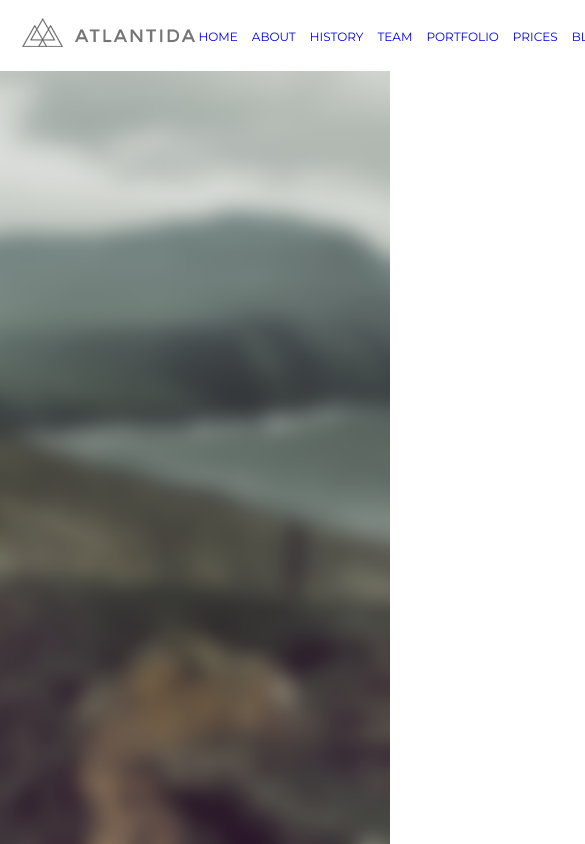
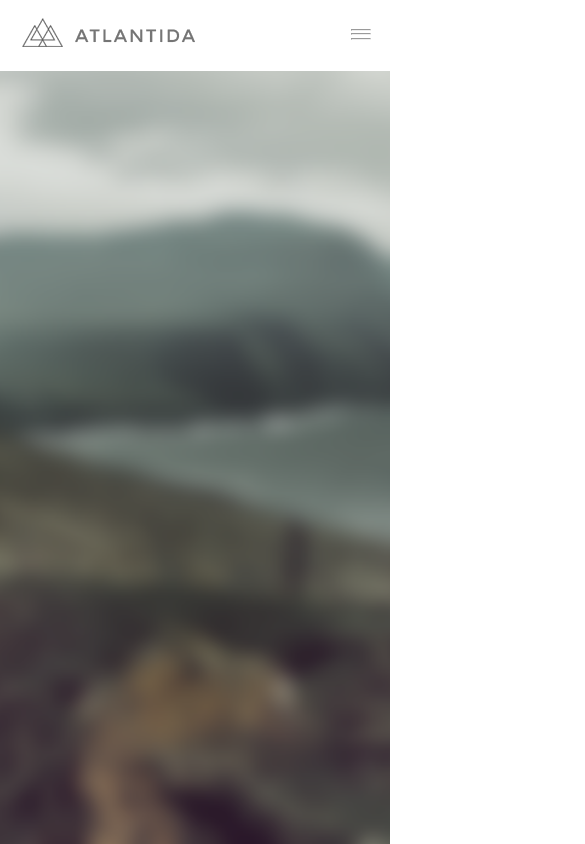
Before and after one commit to MarkevichVlad-1431/Atlantida, a website built with webpack: page src/index.html in a window 390 px wide. Shown: the top 844 px of the page, 585 px wide, since content can reach past the window. Built offline with nearby package versions, Linux system fonts and the light colour scheme.

Commit message:
create header

```diff
--- a/src/index.html
+++ b/src/index.html
@@ -21,31 +21,31 @@
                     <div class="header__nav">
                         <ul>
                             <li>
-                                <a href="/">Home</a>
+                                <a href="/#">Home</a>
                             </li>
                             <li>
-                                <a href="/">About</a>
+                                <a href="/#">About</a>
                             </li>
                             <li>
-                                <a href="/">History</a>
+                                <a href="/#">History</a>
                             </li>
                             <li>
-                                <a href="/">Team</a>
+                                <a href="/#">Team</a>
                             </li>
                             <li>
-                                <a href="/">Portfolio</a>
+                                <a href="/#">Portfolio</a>
                             </li>
                             <li>
-                                <a href="/">Prices</a>
+                                <a href="/#">Prices</a>
                             </li>
                             <li>
-                                <a href="/">Blog</a>
+                                <a href="/#">Blog</a>
                             </li>
                             <li>
-                                <a href="/">Contact</a>
+                                <a href="/#">Contact</a>
                             </li>
                         </ul>
-                        <button class="mobileMenu hidden">
+                        <button class="mobileMenu">
                             <hr>
                             <hr>
                             <hr>
--- a/src/styles/components/header.scss
+++ b/src/styles/components/header.scss
@@ -20,6 +20,10 @@
             grid-template-columns: max-content max-content max-content;
             align-items: center;
 
+            @media screen and (max-width: 992px) {
+                grid-template-columns: max-content max-content;
+            }
+
             .header__logo{}
 
             .header__nav{
@@ -28,10 +32,14 @@
                 align-self: center;
 
                 ul{
-
+                    @media screen and (max-width: 769px) {
+                        display: none;
+                    }
                     li{
                         display: inline-block;
                         margin-right: 10px;
+
+                        @media screen and (max-width: 769px) {}
 
                         a{
                             font-size: 12px;
@@ -46,10 +54,20 @@
                 .mobileMenu{
                     width: 20px;
                     height: 20px;
+                    display: none;
+
+                    @media screen and (max-width: 769px) {
+                        display: block;
+                    }
 
                     hr{
                         margin-bottom: 2.5px;
                     }
+                }
+            }
+            .header__links{
+                @media screen and (max-width: 992px) {
+                    display: none;
                 }
             }
         }
```
